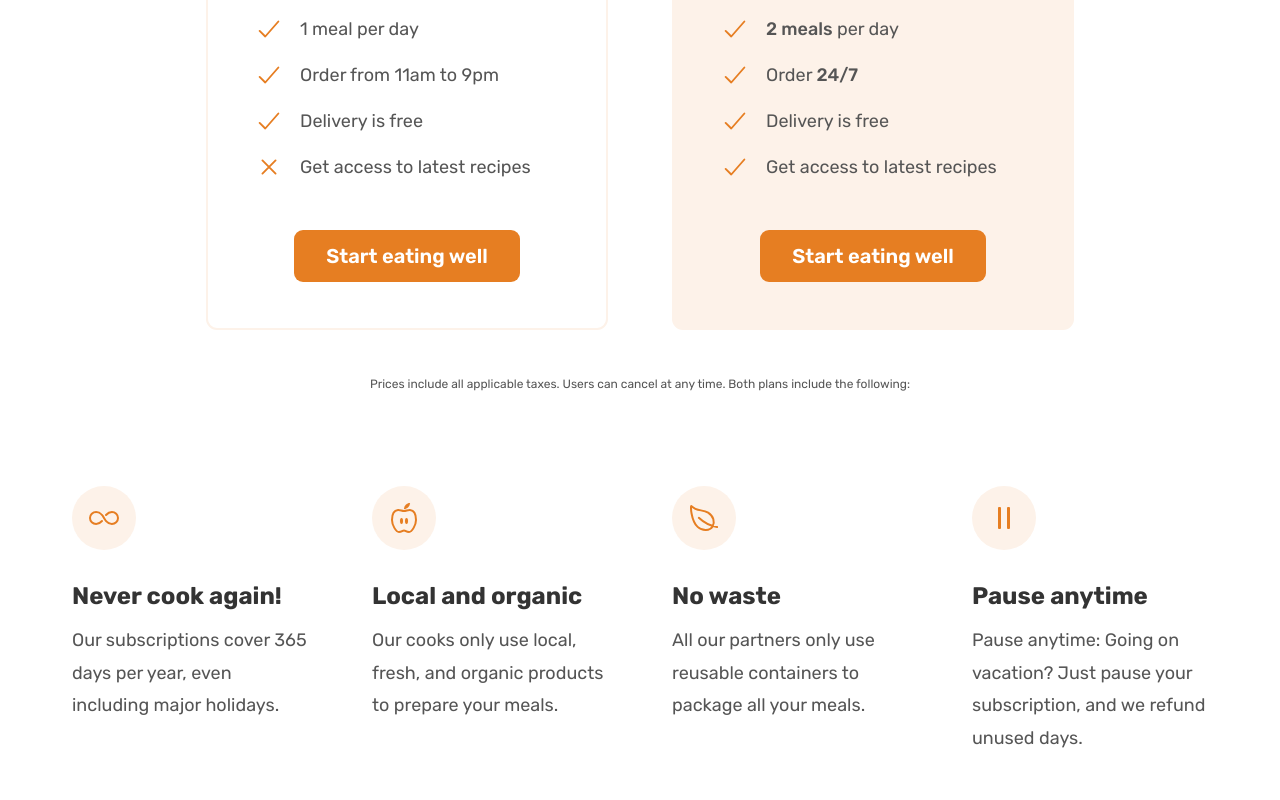
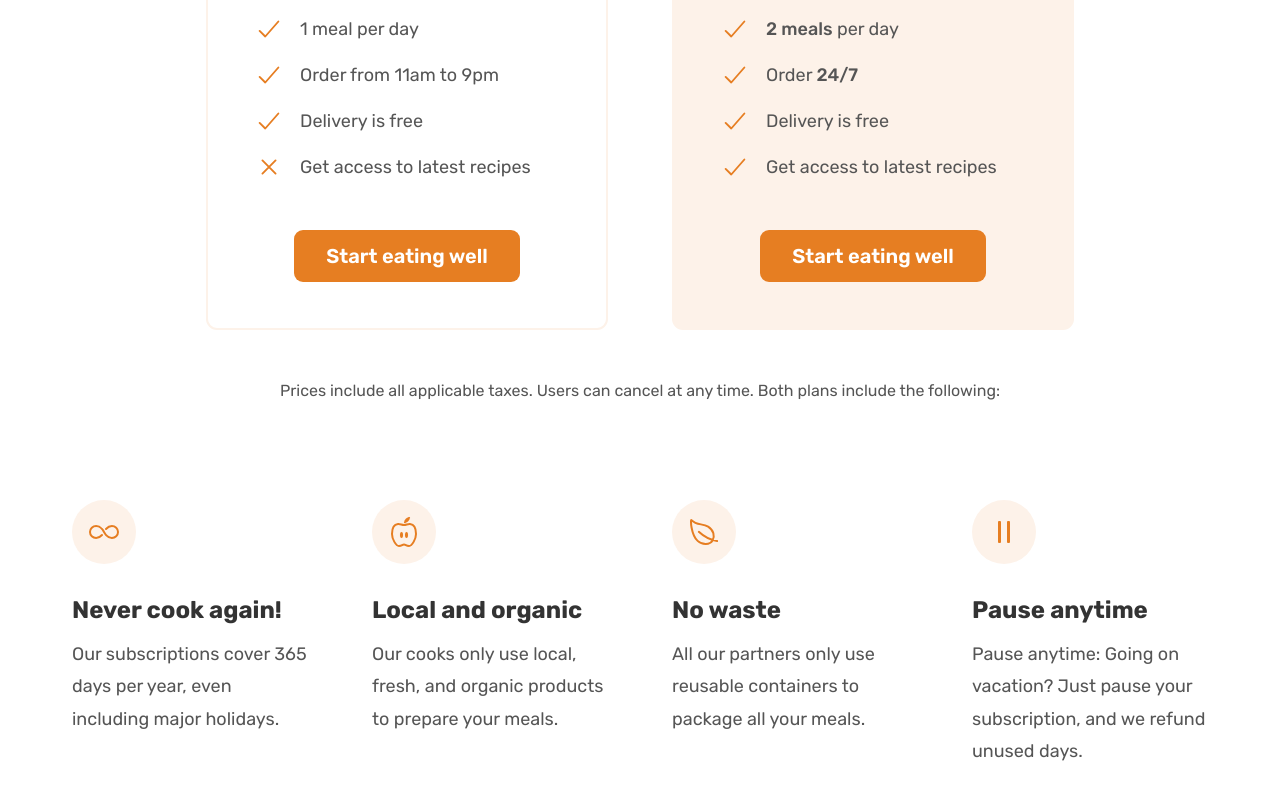
Before and after one commit to chez199030/Omnifood-Project, a plain HTML site: page index.html in a window 1280 px wide. Shown: the part 5115-5915 px from the top of the page. Drawn offline with nearby package versions, Linux system fonts and the light colour scheme; files whose address does not match are found by name.

Commit message:
Building the Features Part update

```diff
--- a/css/style.css
+++ b/css/style.css
@@ -432,6 +432,8 @@
 
 .plan-details {
   text-align: center;
+  font-size: 1.6rem;
+  line-height: 1.6;
 }
 
 .feature-icon {
```
